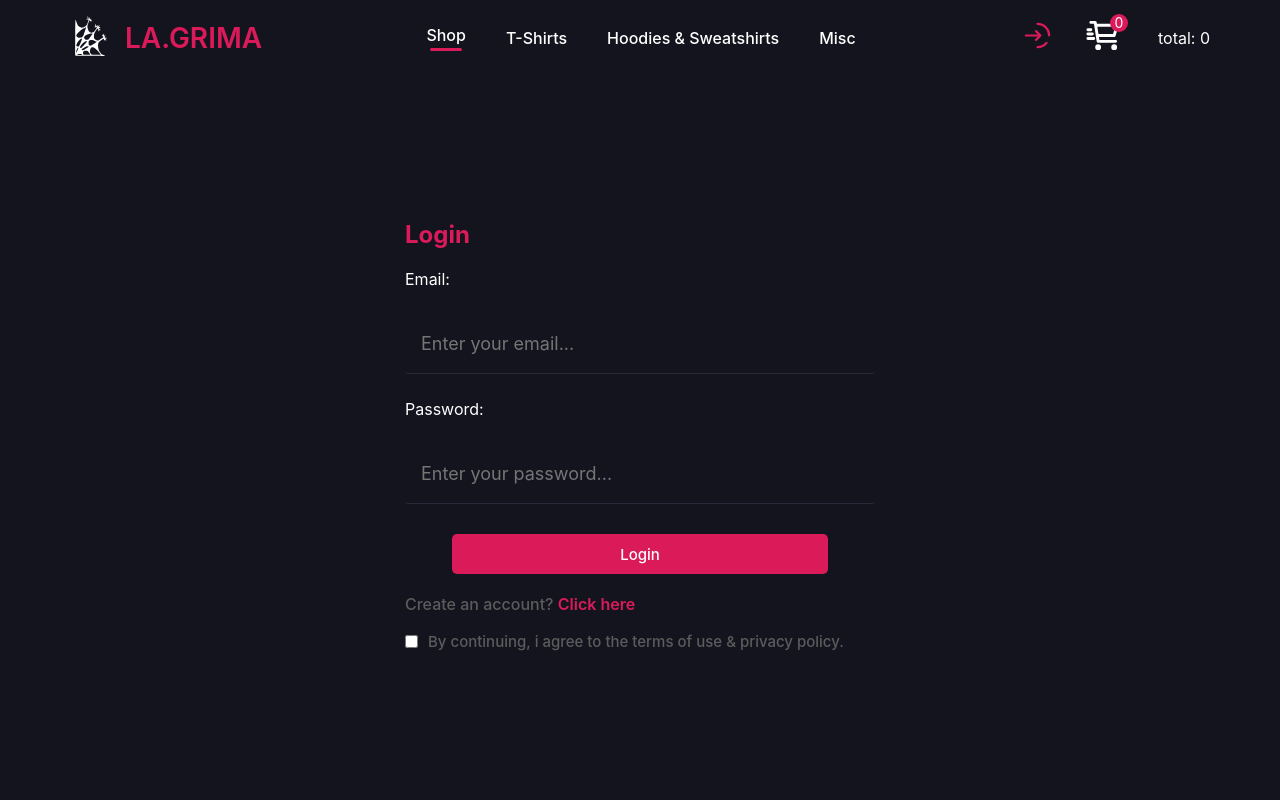
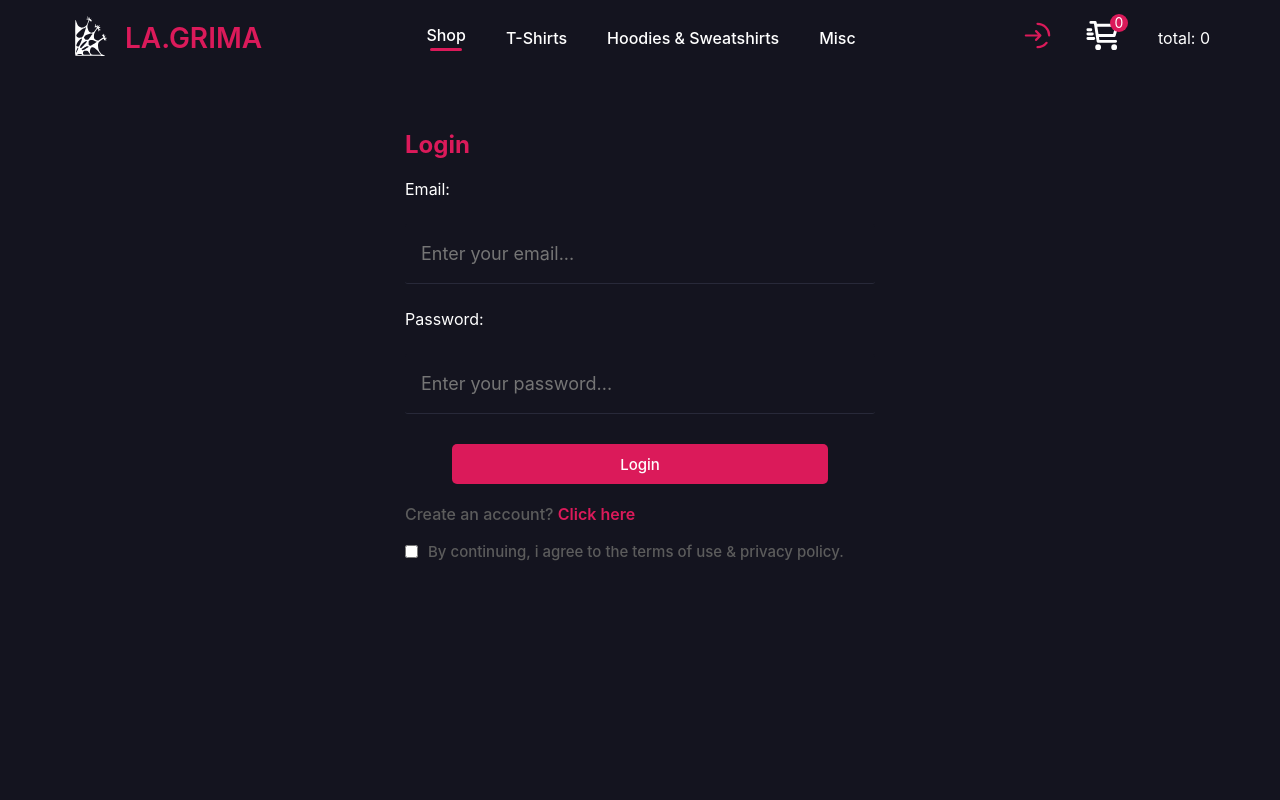
Before and after one commit to AlvaroSapata/MERN-Ecommerce-Client, a React (Create React App) app: page /login in a window 1280 px wide. Shown: the top 800 px of the page. Built offline with nearby package versions, Linux system fonts and the light colour scheme; no server answers.

Commit message:
signup CSS

```diff
--- a/src/Pages/CSS/LoginSignup.css
+++ b/src/Pages/CSS/LoginSignup.css
@@ -2,7 +2,7 @@
     width: 100%;
     min-height: 90vh;
     background: var(--mainBgColor);
-    padding-top: 100px;
+    padding-top: 10px;
 }
 .loginsignup-container{
     width: 90%;
--- a/src/Pages/LoginSignup.jsx
+++ b/src/Pages/LoginSignup.jsx
@@ -73,13 +73,16 @@ const LoginSignup = () => {
         <h2>{state}</h2>
         <div className="loginsignup-fields">
           {state === "Sign Up" ? (
+            <div>
+            <label>Name:</label>
               <input
                 type="text"
-              placeholder="Your name"
+                placeholder="Enter your name..."
                 name="username"
                 value={credentials.username}
                 onChange={handleInputChange}
               />
+            </div>
           ) : (
             <></>
           )}
@@ -107,7 +110,7 @@ const LoginSignup = () => {
               state === "Login" ? handleLogin(e) : signup();
             }}
           >
-            Login
+            {state}
           </button>
         </div>
         {state === "Login" ? (
```
Lines whose indentation alone changed are shown as unchanged.
